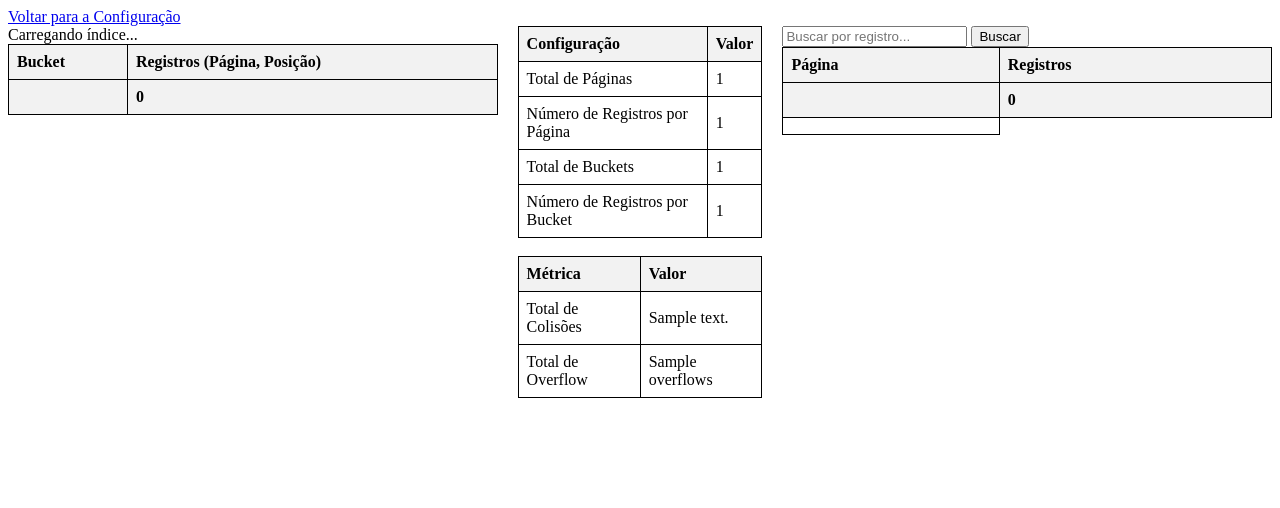
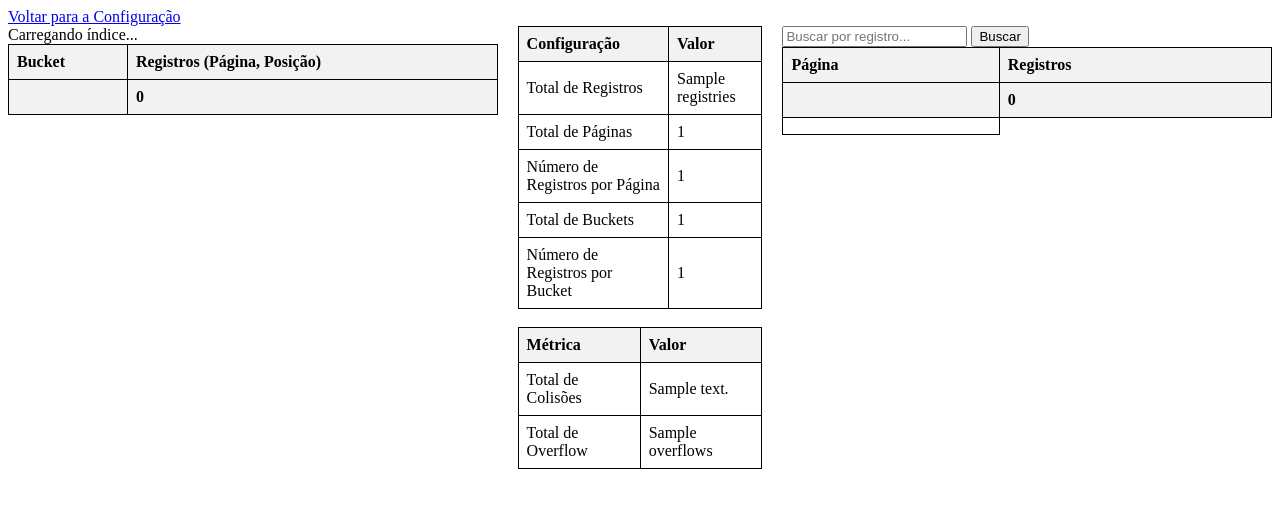
Before and after one commit to rafaelsalb/pbd-indice-hash, a Flask app: template templates/db.html in a window 1280 px wide. Shown: the top 508 px of the page. Run offline with Flask 3, Linux system fonts and the light colour scheme; the template is opened without the code that fills it: most values are stand-ins (such as "Sample title", 1, 10 or a date in 2020); data that the repository does not hold is empty; parts of the project's set-up code (start-up, migrations or seed data) failed here and were passed over.

Commit message:
checklist

```diff
--- a/app.py
+++ b/app.py
@@ -7,6 +7,7 @@
 app = Flask(__name__)
 
 db: Database | None = None
+word_count: int = 0
 
 
 @app.get("/")
@@ -15,12 +16,18 @@
 
 @app.post("/config")
 def config_db():
-    global db
+    global db, word_count
     bucket_size = int(request.form.get("bucket_size"))
     page_size = int(request.form.get("page_size"))
     words_file = request.form.get("words")
-    with open(words_file, "r") as f:
-        words = [line.strip() for line in f]
+    try:
+        with open(words_file, "r") as f:
+            words = [line.strip() for line in f]
+            word_count = len(words)
+            if word_count == 0:
+                return f"O arquivo '{words_file}' está vazio.", 400
+    except Exception:
+        return f"Houve um erro ao ler o arquivo de palavras.", 400
 
     db = Database(bucket_size, page_size)
     db.fill(words)
@@ -32,6 +39,7 @@
         return redirect(url_for("index"))
     return render_template(
         "db.html",
+        registries=word_count,
         n_buckets=db.n_buckets,
         bucket_size=db.bucket_size,
         n_pages=db.n_pages,
--- a/templates/db.html
+++ b/templates/db.html
@@ -87,6 +87,10 @@
                 <tr>
                     <th>Configuração</th>
                     <th>Valor</th>
+                </tr>
+                <tr>
+                    <td>Total de Registros</td>
+                    <td>{{ registries }}</td>
                 </tr>
                 <tr>
                     <td>Total de Páginas</td>
```
Also changed, not shown: README.md.
